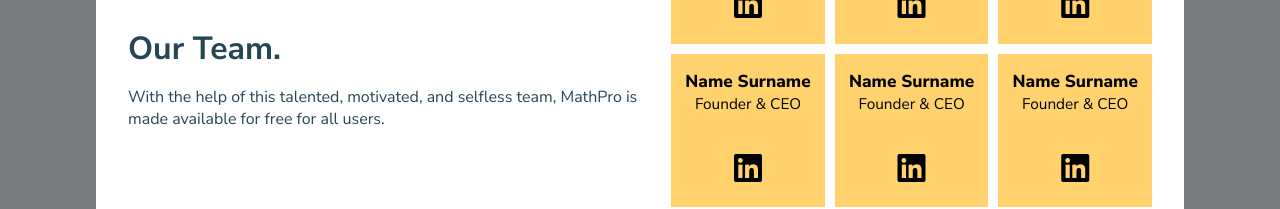
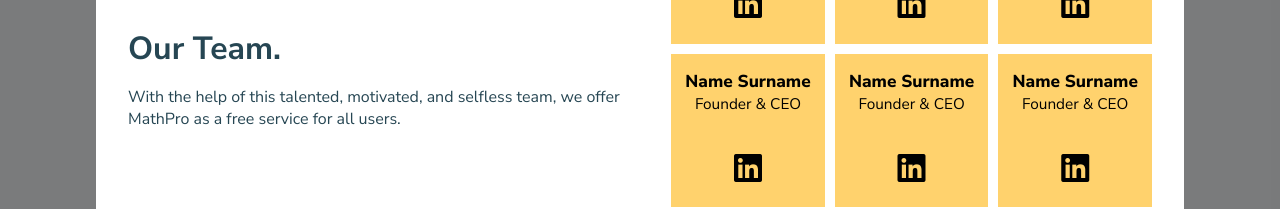
Before and after one commit to DanielEtaat/MathProWeb, a React (Create React App) app in the folder client/: page /custom/1/order in a window 1280 px wide. Both pictures are taken after a click on the button "About Us". Shown: the part 373-582 px from the top of the page. Built offline with nearby package versions, Linux system fonts and the light colour scheme.

Commit message:
Change description of team in aboutusmodal.

```diff
--- a/client/src/components/layout/AboutUsModal.js
+++ b/client/src/components/layout/AboutUsModal.js
@@ -42,7 +42,7 @@ const AboutUsModal = () => {
               <h1>Our Team.</h1>
               <p className={aboutUsText}>
                 With the help of this talented, motivated, and selfless team,
-                MathPro is made available for free for all users.
+                we offer MathPro as a free service for all users.
               </p>
             </div>
             <div className={aboutUsProfiles}>
```
